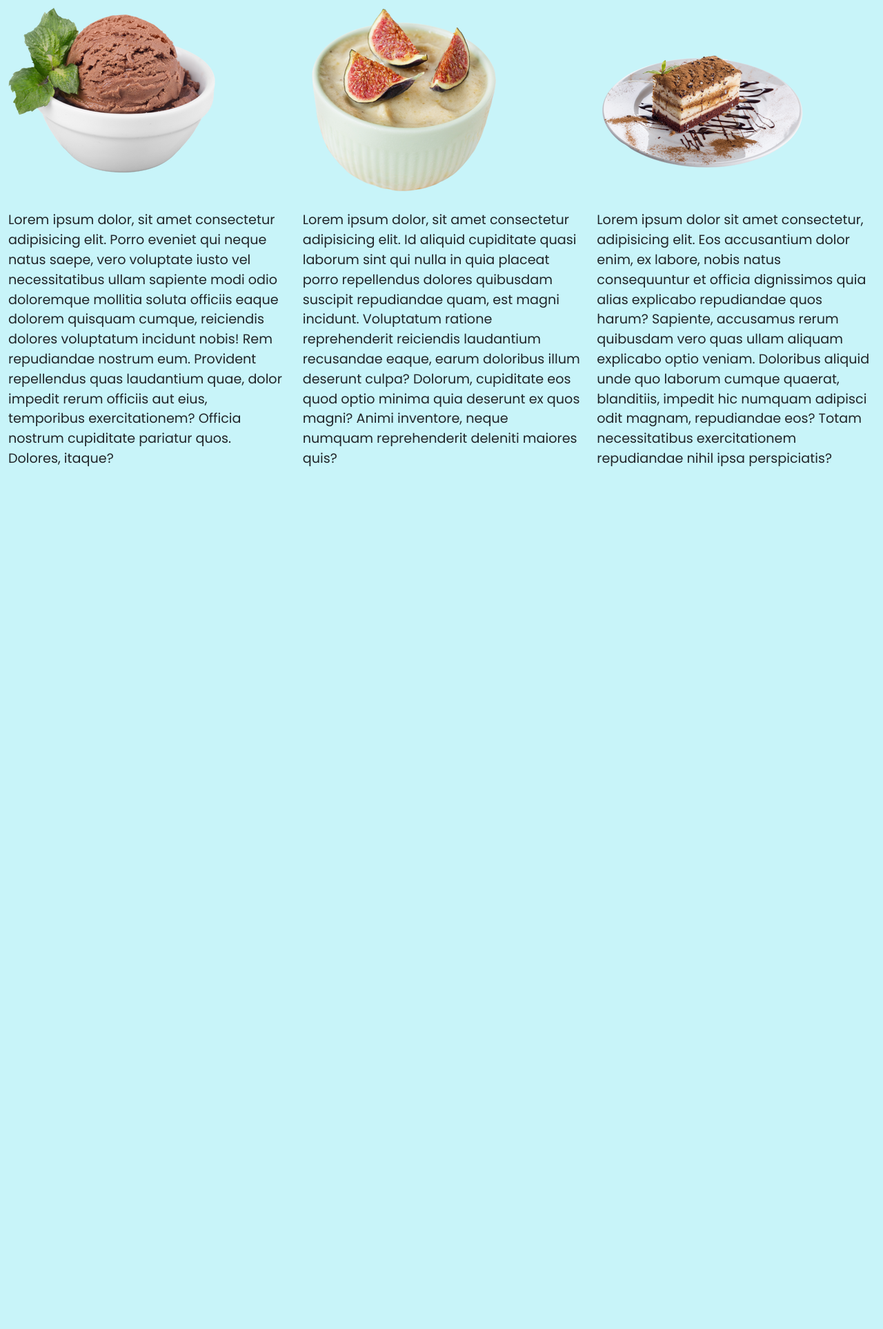
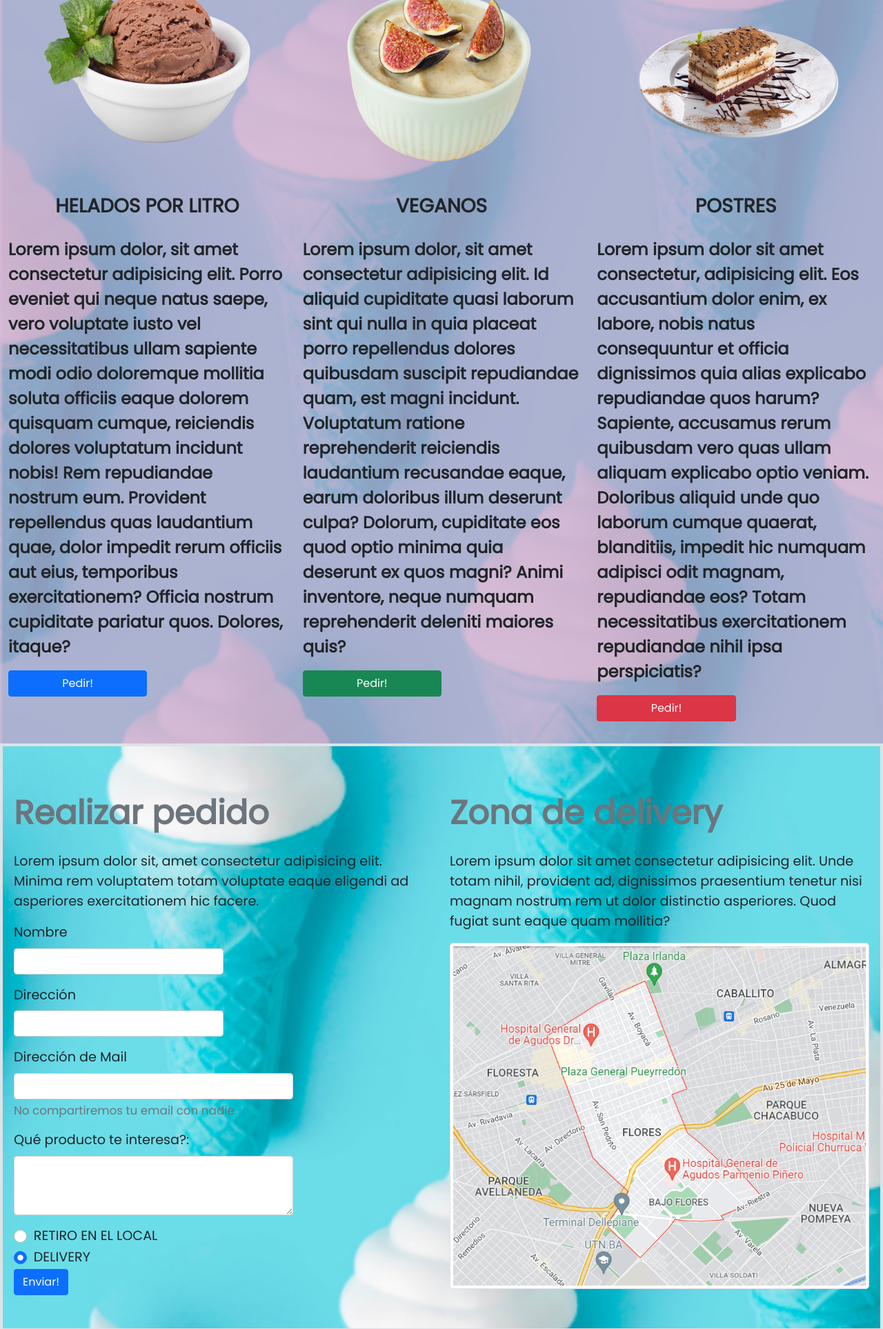
Before and after one commit to lucaslegui/heladosconbootstrap, a plain HTML site: page index.html in a window 1280 px wide. Shown: the part 809-2736 px from the top of the page at 69% size. Before the commit the page ends 1553 px from the top, so only its background shows below. Drawn offline with nearby package versions, Linux system fonts and the light colour scheme.

Commit message:
index final

```diff
--- a/css/stylo.css
+++ b/css/stylo.css
@@ -14,13 +14,16 @@
 }
 
 body {
-  margin: 0 auto 2rem;
   font-size: 1.2rem;
   min-height: 100%;
-  background-color: #c8f4f9;
+  background-image: url(../img/Sin-título-1.png);
+  background-size: cover;
+  background-repeat: no-repeat;
+  overflow: auto;
 }
 h2 {
-  text-decoration: underline;
+  /* text-decoration: underline; */
+  font-size: 3rem;
   font-weight: bold;
   padding: 20px 0;
 }
@@ -71,3 +74,32 @@ h3 {
 #presentacion p {
   text-align: justify;
 }
+
+/* lO MAS VENDIDO */
+
+#loMasVendido {
+  background-color: rgba(200, 162, 200, 0.7);
+}
+
+/* FOOTER */
+
+#pie .redes a{
+  display: inline-block;
+  text-decoration: none;
+  width: 45px;
+  height: 45px;
+  line-height: 45px;
+  color: white;
+  margin-right: 10px;
+  background-color: #0d2033;
+  text-align: center;
+  transition: all 300ms ease;
+}
+
+#pie .redes a:hover{
+  color: aqua;
+}
+
+#pie #copy{
+background-color: #0a1a2a;
+}
--- a/index.html
+++ b/index.html
@@ -6,6 +6,7 @@
     <meta name="viewport" content="width=device-width, initial-scale=1">
     <link href="https://cdn.jsdelivr.net/npm/bootstrap@5.1.3/dist/css/bootstrap.min.css" rel="stylesheet"
         integrity="sha384-1BmE4kWBq78iYhFldvKuhfTAU6auU8tT94WrHftjDbrCEXSU1oBoqyl2QvZ6jIW3" crossorigin="anonymous">
+    <script src="https://kit.fontawesome.com/167f6d5e62.js" crossorigin="anonymous"></script>
     <link rel="stylesheet" href="css/stylo.css">
     <title>Helados Artesanales</title>
 </head>
@@ -59,12 +60,13 @@
     </section>
     <section class="py-3" id="loMasVendido">
         <div class="container-fluid">
-            <h2>LO MAS VENDIDO</h2>
+            <h2 class="text-center">LO MAS VENDIDO</h2>
             <div class="row">
-                <article class="col-lg-4">
-                    <h3>HELADOS POR LITRO</h3>
-                    <img src="img/pote.png" alt="pote de helado" />
-                    <p>
+
+                <article class="col-md-6 col-lg-4 pb-3">
+                    <img src="img/pote.png" alt="pote de helado" class="d-block mx-auto w-95" />
+                    <h3 class="text-center fw-bold">HELADOS POR LITRO</h3>
+                    <p class="fs-4 fw-bold">
                         Lorem ipsum dolor, sit amet consectetur adipisicing elit. Porro
                         eveniet qui neque natus saepe, vero voluptate iusto vel
                         necessitatibus ullam sapiente modi odio doloremque mollitia soluta
@@ -74,11 +76,13 @@
                         eius, temporibus exercitationem? Officia nostrum cupiditate
                         pariatur quos. Dolores, itaque?
                     </p>
+                    <button type="button" class="btn btn-primary w-50">Pedir!</button>
                 </article>
-                <article class="col-lg-4">
-                    <h3>VEGANOS</h3>
-                    <img src="img/vegan.png" alt="helado vegano" />
-                    <p>
+
+                <article class="col-md-6 col-lg-4 pb-3">
+                    <img src="img/vegan.png" alt="helado vegano" class="d-block mx-auto w-95" />
+                    <h3 class="text-center fw-bold">VEGANOS</h3>
+                    <p class="fs-4 fw-bold">
                         Lorem ipsum dolor, sit amet consectetur adipisicing elit. Id
                         aliquid cupiditate quasi laborum sint qui nulla in quia placeat
                         porro repellendus dolores quibusdam suscipit repudiandae quam, est
@@ -88,11 +92,13 @@
                         magni? Animi inventore, neque numquam reprehenderit deleniti
                         maiores quis?
                     </p>
+                    <button type="button" class="btn btn-success w-50">Pedir!</button>
                 </article>
-                <article class="col-lg-4">
-                    <h3>POSTRES</h3>
-                    <img src="img/postre.png" alt="postre helado" />
-                    <p>
+
+                <article class="col-md-12 col-lg-4 pb-3">
+                    <img src="img/postre.png" alt="postre helado" class="d-block mx-auto w-98" />
+                    <h3 class="text-center fw-bold">POSTRES</h3>
+                    <p class="fw-bold fs-4">
                         Lorem ipsum dolor sit amet consectetur, adipisicing elit. Eos
                         accusantium dolor enim, ex labore, nobis natus consequuntur et
                         officia dignissimos quia alias explicabo repudiandae quos harum?
@@ -102,12 +108,99 @@
                         repudiandae eos? Totam necessitatibus exercitationem repudiandae
                         nihil ipsa perspiciatis?
                     </p>
+                    <button type="button" class="btn btn-danger w-50">Pedir!</button>
                 </article>
             </div>
 
         </div>
+    </section>
 
+    <section id="Pedidos" class="py-5 px-3 border border-4">
+        <div class="row">
+            <article class="col-lg-6 lg-pe-5 container-fluid">
+                <!-- FORMULARIO -->
+                <h2 class="text-secondary">Realizar pedido</h2>
+                <p>
+                    Lorem ipsum dolor sit, amet consectetur adipisicing elit. Minima
+                    rem voluptatem totam voluptate eaque eligendi ad asperiores
+                    exercitationem hic facere.
+                </p>
+                <form>
+                    <div class="mb-3 col-md-6">
+                        <label for="Nombre" class="form-label">Nombre</label>
+                        <input type="text" class="form-control" id="nombre">
+                    </div>
+
+                    <div class="mb-3 col-md-6">
+                        <label for="direccion" class="form-label">Dirección</label>
+                        <input type="text" class="form-control" id="direccion">
+                    </div>
+
+                    <div class="mb-3 col-md-8"">
+                      <label for=" exampleInputEmail1" class="form-label">Dirección de Mail</label>
+                        <input type="email" class="form-control" id="exampleInputEmail1" aria-describedby="emailHelp">
+                        <div id="emailHelp" class="form-text">No compartiremos tu email con nadie.</div>
+                    </div>
+                    <div class="mb-3 col-md-8">
+                        <label for="exampleFormControlTextarea1" class="form-label">Qué producto te interesa?:</label>
+                        <textarea class="form-control" id="exampleFormControlTextarea1" rows="3"></textarea>
+                    </div>
+                    <div class="form-check">
+                        <input class="form-check-input" type="radio" name="flexRadioDefault" id="flexRadioDefault1">
+                        <label class="form-check-label" for="flexRadioDefault1">
+                            RETIRO EN EL LOCAL
+                        </label>
+                    </div>
+                    <div class="form-check">
+                        <input class="form-check-input" type="radio" name="flexRadioDefault" id="flexRadioDefault2"
+                            checked>
+                        <label class="form-check-label" for="flexRadioDefault2">
+                            DELIVERY
+                        </label>
+                    </div>
+                    <button type="submit" class="btn btn-primary">Enviar!</button>
+                </form>
+            </article>
+
+            <article class="col-lg-6">
+                <!-- MAPA -->
+                <h2 class="text-secondary">Zona de delivery</h2>
+                <p>
+                    Lorem ipsum dolor sit amet consectetur adipisicing elit. Unde
+                    totam nihil, provident ad, dignissimos praesentium tenetur nisi
+                    magnam nostrum rem ut dolor distinctio asperiores. Quod fugiat
+                    sunt eaque quam mollitia?
+                </p>
+                <img src="img/zona.png" alt="imagen mapa" class="d-box mx-auto w-100 img-thumbnail rounded-3" />
+            </article>
+        </div>
     </section>
+
+    <footer id="pie" class= "container-fluid bg-dark text-white py-3 px-5">
+        <div class="row">
+            <div class="col-md-4">
+               <figure> <a href="#"><img src="img/LOGO.png" alt="logo heladeria" class="d-box mx-auto w-55 img-thumbnail rounded-3"></a>
+               </figure>
+            </div>
+            <div class="col-md-4">
+                <h2>ABOUT US</h2>
+                <p>Lorem ipsum dolor, sit amet consectetur adipisicing elit. Perferendis, a.</p>
+                <p>Lorem ipsum dolor, sit amet consectetur adipisicing elit. Perferendis, a.</p>
+            </div>
+            <div class="col-md-4">
+                <h2>NUESTRAS REDES</h2>
+                <div class="redes">
+                    <a href="#" class="fa fa-facebook"></a>
+                    <a href="#" class="fa fa-instagram"></a>
+                    <a href="#" class="fa fa-twitter"></a>
+                    <a href="#" class="fa fa-whatsapp"></a>
+                </div>
+            </div>
+        </div>
+        <div id="copy" class="text-center py-3">
+            <small>&copy; 2022 <b>Heladeria Los Pelados</b></small>
+    </footer>
+
 
     <script src="https://cdn.jsdelivr.net/npm/bootstrap@5.1.3/dist/js/bootstrap.bundle.min.js"
         integrity="sha384-ka7Sk0Gln4gmtz2MlQnikT1wXgYsOg+OMhuP+IlRH9sENBO0LRn5q+8nbTov4+1p"
```
